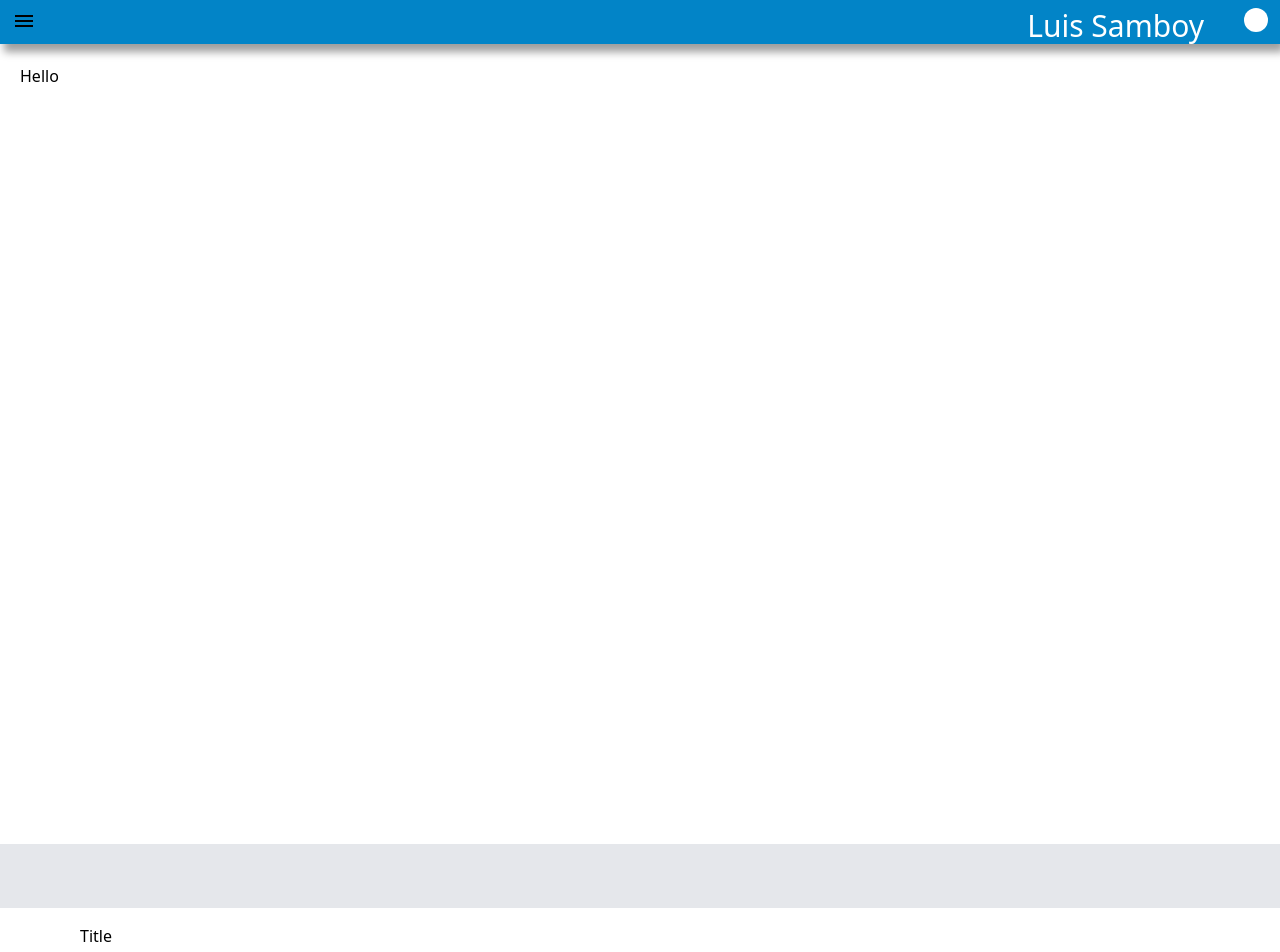
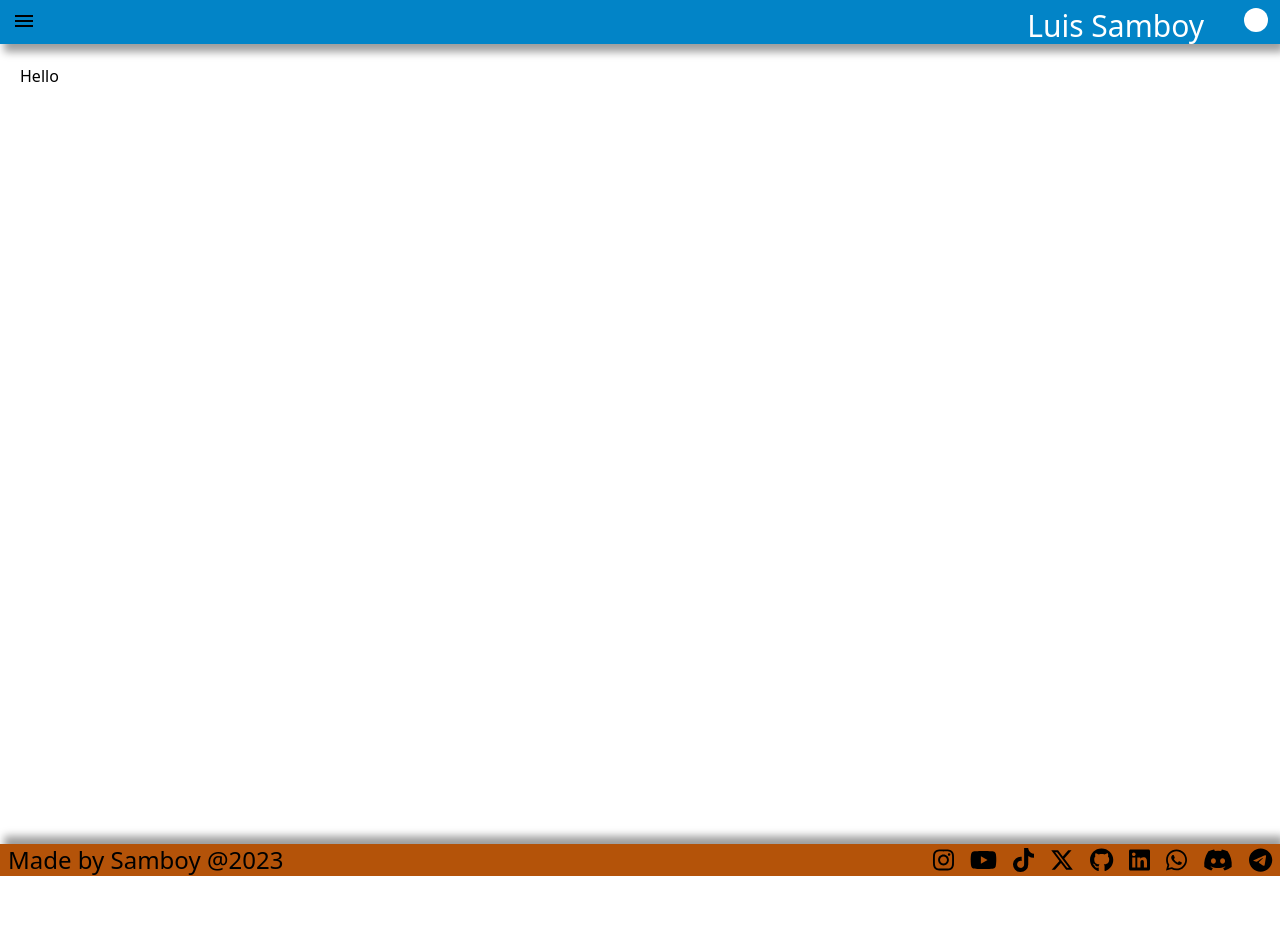
Before and after one commit to realluissamboy/my-personal-portfolio, an Angular app: page / in a window 1280 px wide. Shown: the top 952 px of the page. After the commit the page ends 876 px from the top, so only its background shows below. Built offline with nearby package versions, Linux system fonts and the light colour scheme; what tailwindcss-elevation would draw is missing.

Commit message:
footer complete

```diff
--- a/src/app/footer/footer.component.html
+++ b/src/app/footer/footer.component.html
@@ -1,9 +1,38 @@
-<div class="h-16 bg-gray-200">
-    <div class="p-20">
-        <h1>Title</h1>
-        <p>Lorem ipsum dolor sit amet consectetur adipisicing elit. Illum cum delectus, perferendis voluptates esse
-            sapiente veniam nisi corrupti magnam quis doloribus fuga maiores eius accusamus officiis deleniti magni
-            cupiditate nemo.</p>
-    </div>
-    <p class="text-left pt-4 pl-1.5">Made by Samboy</p>
+<div class="bg-amber-700 flex justify-between px-2 mx-auto relative bottom-0 shadow-[4.0px_-8.0px_8.0px_rgba(0,0,0,0.38)] text-2xl
+">
+    <p>Made by Samboy @2023</p>
+    <p class="flex flex-wrap space-x-4">
+        <a href="https://www.instagram.com/realluissamboy"><fa-icon [icon]="faInstagram"
+                class="group/item hover:text-white"></fa-icon></a>
+        <a href="https://www.youtube.com/realluissamboy"><fa-icon [icon]="faYoutube"
+                class="group/item hover:text-white"></fa-icon>
+        </a>
+        <a href="https://www.tiktok.com/@realluissamboy?_t=8gSbq3hni50&_r=1"><fa-icon [icon]="faTiktok"
+                class="group/item hover:text-white"></fa-icon>
+        </a>
+        <a href="https://www.twitter.com/realluissamboy">
+            <fa-icon [icon]="faXTwitter" class="group/item hover:text-white"></fa-icon>
+        </a>
+
+        <a href="https://www.github.com/realluissamboy">
+            <fa-icon [icon]="faGithub" class="group/item hover:text-white"></fa-icon>
+        </a>
+
+        <a href="https://www.linkedin.com/in/realluissamboy">
+            <fa-icon [icon]="faLinkedin" class="group/item hover:text-white"></fa-icon>
+        </a>
+
+        <a href="https://wa.me/+16198312725">
+            <fa-icon [icon]="faWhatsapp" class="group/item hover:text-white"></fa-icon>
+        </a>
+        <a href="https://discordapp.com/users/realluisamboy">
+            <fa-icon [icon]="faDiscord" class="group/item hover:text-white"></fa-icon>
+        </a>
+        <a href="https://telegram.me/realluissamboy">
+            <fa-icon [icon]="faTelegram" class="group/item hover:text-white"></fa-icon>
+        </a>
+
+
+
+    </p>
 </div>
--- a/src/app/footer/footer.component.ts
+++ b/src/app/footer/footer.component.ts
@@ -1,10 +1,29 @@
 import { Component } from '@angular/core';
+import {
+  faInstagram,
+  faYoutube,
+  faTiktok,
+  faXTwitter,
+  faGithub,
+  faLinkedin,
+  faWhatsapp,
+  faDiscord,
+  faTelegram,
+} from '@fortawesome/free-brands-svg-icons';
 
 @Component({
   selector: 'app-footer',
   templateUrl: './footer.component.html',
-  styleUrls: ['./footer.component.css']
+  styleUrls: ['./footer.component.css'],
 })
 export class FooterComponent {
-
+  faInstagram = faInstagram;
+  faYoutube = faYoutube;
+  faTiktok = faTiktok;
+  faXTwitter = faXTwitter;
+  faGithub = faGithub;
+  faLinkedin = faLinkedin;
+  faWhatsapp = faWhatsapp;
+  faDiscord = faDiscord;
+  faTelegram = faTelegram;
 }
--- a/src/app/header/header.component.html
+++ b/src/app/header/header.component.html
@@ -1,6 +1,6 @@
-<header class="md:container md:mx-auto mx-auto sticky top-0 shadow-[4.0px_8.0px_8.0px_rgba(0,0,0,0.38)]">
+<header class="sticky top-0 shadow-[4.0px_8.0px_8.0px_rgba(0,0,0,0.38)] bg-white">
   <!-- Navbar -->
-  <nav class="relative w-full flex justify-between px-3 bg-sky-600 pt-1">
+  <nav class="relative flex justify-between px-3 bg-sky-600 pt-1">
     <!-- Hamburger Menu -->
     <a href="#" class="text-3xl z-20" (click)="showHideMenu()">
       <ng-container *ngIf="!menuVisible; else closeIcon">
@@ -25,11 +25,8 @@
     <a href="#" class="group/item hover:text-secondary">Home</a>
     <a href="#" class="group/item hover:text-secondary">About</a>
     <a href="#" class="group/item hover:text-secondary">Portfolio</a>
-    <a href="#" class="group/item hover:text-secondary">Contact</a>
-    <div class="flex flex-wrap space-x-4">
-      <a href="https://www.github.com/realluissamboy"><fa-icon [icon]="faGithub"
-          class="group/item hover:text-white"></fa-icon>
-      </a>
+    <p class="flex flex-wrap space-x-4">
+
       <a href="https://www.instagram.com/realluissamboy"><fa-icon [icon]="faInstagram"
           class="group/item hover:text-white"></fa-icon></a>
       <a href="https://www.youtube.com/realluissamboy"><fa-icon [icon]="faYoutube"
@@ -38,17 +35,30 @@
       <a href="https://www.tiktok.com/@realluissamboy?_t=8gSbq3hni50&_r=1"><fa-icon [icon]="faTiktok"
           class="group/item hover:text-white"></fa-icon>
       </a>
-      <a href="https://www.linkedin.com/in/realluissamboy"><fa-icon [icon]="faLinkedin"
-          class="group/item hover:text-white"></fa-icon>
+      <a href="https://www.twitter.com/realluissamboy">
+        <fa-icon [icon]="faXTwitter" class="group/item hover:text-white"></fa-icon>
       </a>
 
-      <a href="https://wa.me/16198312725"><fa-icon [icon]="faWhatsapp" class="group/item hover:text-white"></fa-icon>
-      </a>
-      <a href="https://www.facebook.com/realluissamboy"><fa-icon [icon]="faMeta"
-          class="group/item hover:text-white"></fa-icon>
+      <a href="https://www.github.com/realluissamboy">
+        <fa-icon [icon]="faGithub" class="group/item hover:text-white"></fa-icon>
       </a>
 
-    </div>
+      <a href="https://www.linkedin.com/in/realluissamboy">
+        <fa-icon [icon]="faLinkedin" class="group/item hover:text-white"></fa-icon>
+      </a>
+
+      <a href="https://wa.me/+16198312725">
+        <fa-icon [icon]="faWhatsapp" class="group/item hover:text-white"></fa-icon>
+      </a>
+      <a href="https://discordapp.com/users/realluisamboy">
+        <fa-icon [icon]="faDiscord" class="group/item hover:text-white"></fa-icon>
+      </a>
+      <a href="https://telegram.me/realluissamboy">
+        <fa-icon [icon]="faTelegram" class="group/item hover:text-white"></fa-icon>
+      </a>
+
+
+    </p>
   </div>
 
 
--- a/src/app/header/header.component.ts
+++ b/src/app/header/header.component.ts
@@ -3,10 +3,12 @@ import {
   faInstagram,
   faYoutube,
   faTiktok,
+  faGithub,
+  faLinkedin,
   faWhatsapp,
-  faMeta,
-  faLinkedin,
-  faGithub,
+  faXTwitter,
+  faDiscord,
+  faTelegram,
 } from '@fortawesome/free-brands-svg-icons';
 
 @Component({
@@ -19,10 +21,12 @@ export class HeaderComponent {
   faInstagram = faInstagram;
   faYoutube = faYoutube;
   faTiktok = faTiktok;
+  faGithub = faGithub;
+  faLinkedin = faLinkedin;
   faWhatsapp = faWhatsapp;
-  faMeta = faMeta;
-  faLinkedin = faLinkedin;
-  faGithub = faGithub;
+  faXTwitter = faXTwitter;
+  faDiscord = faDiscord;
+  faTelegram = faTelegram;
 
   showHideMenu() {
     this.menuVisible = !this.menuVisible;
--- a/tailwind.config.js
+++ b/tailwind.config.js
@@ -2,10 +2,6 @@
 module.exports = {
   content: ["./src/**/*.{html,ts}"],
   theme: {
-    screens: {
-      medium: "600px",
-      desktop: "840px",
-    },
     extend: {},
   },
   plugins: [require("tailwindcss-elevation")],
```
